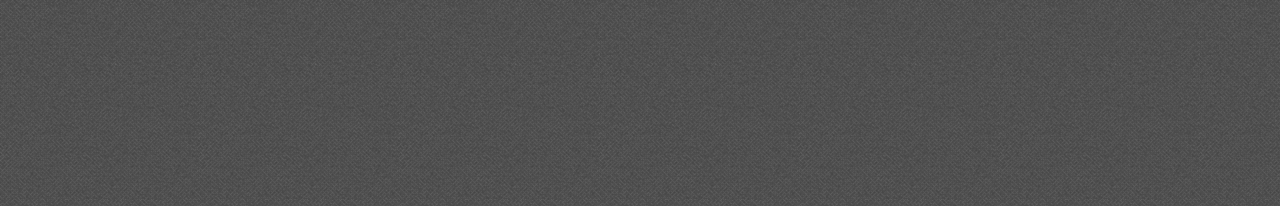
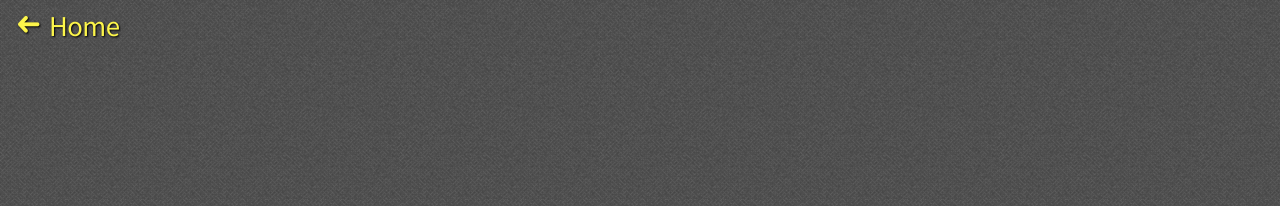
Before and after one commit to le717/le717.github.io, a Jekyll site: the page built from index.html, in a window 1280 px wide. Shown: the top 206 px of the page. Built offline with Jekyll 4.4.1, drawn with Linux system fonts in a browser that asks for light colours; nearby versions of some CDN libraries; some web fonts are replaced; Markdown is read by kramdown in place of the engine named in the settings.

Commit message:
Let there be a home button! :smiley:

```diff
--- a/_includes/base-style.html
+++ b/_includes/base-style.html
@@ -1,5 +1,6 @@
-  <!-- Pull in fonts from Google -->
+  <!-- External and third-party styles -->
   <link rel="stylesheet" href="http://fonts.googleapis.com/css?family={{ page.googlefont }}">
+  <link rel="stylesheet" href="{{ site.baseurl }}/lib/ionicons.min.css">
 
   <!-- Grab my CSS -->
   <style>
--- a/_includes/bridge.html
+++ b/_includes/bridge.html
@@ -1,3 +1,4 @@
 </head>
 
 <body>
+  {% include home-button.html %}
--- /dev/null
+++ b/_includes/home-button.html
@@ -0,0 +1,2 @@
+<!-- Home button -->
+<a id="home-link" target="_blank" href="{{ site.baseurl }} "><div class="icon ion-arrow-left-c" id="home-button"></div><span>Home</span></a>
--- a/css/style.css
+++ b/css/style.css
@@ -175,3 +175,29 @@
   margin-left: -40px;
   top: 82.5%;
 }
+
+
+/* ------- Home button styling ------- */
+
+
+#home-link {
+  margin-left: 10px;
+  font-size: 1.5em;
+}
+
+#home-link span {
+  font-size: 1.2em;
+  margin-left: 10px;
+}
+
+#home-button {
+  font-size: 1.3em;
+  transition-property: -webkit-transform, transform;
+  transition-duration: 0.2s;
+  transition-timing-function: ease-out;
+}
+
+#home-button:hover {
+  -webkit-transform: translate3d(-5px, 0, 0);
+          transform: translate3d(-5px, 0, 0);
+}
```
